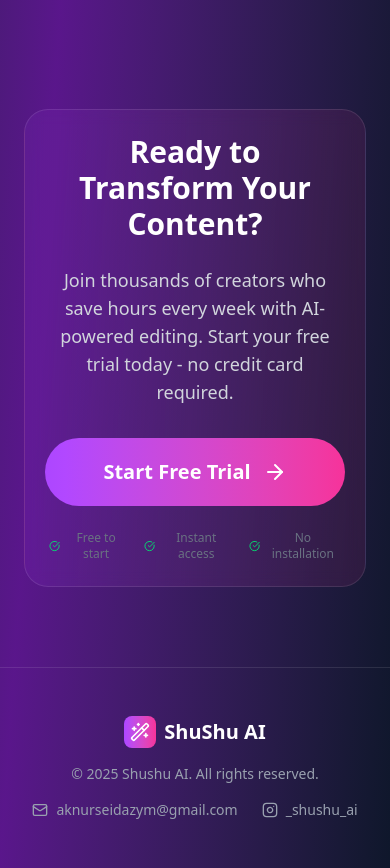
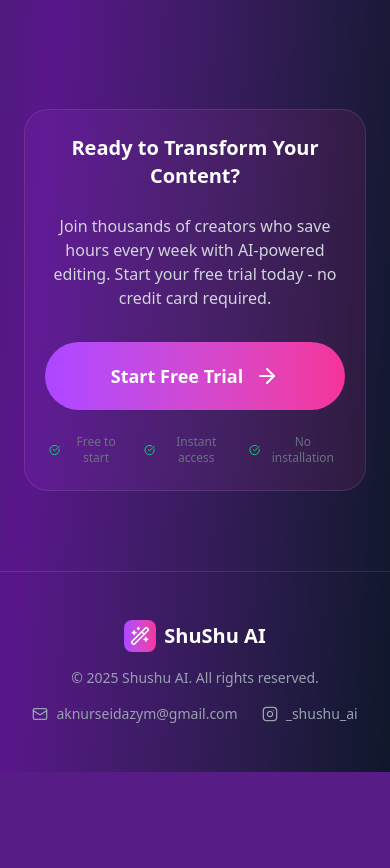
Before and after one commit to pokonti/shushu-ai-frontend-js, a React (Vite) app: page / in a window 390 px wide. Shown: the part 4680-5548 px from the top of the page. After the commit the page ends 5452 px from the top, so only its background shows below. Built offline with nearby package versions, Linux system fonts and the light colour scheme; no server answers.

Commit message:
ui changes

```diff
--- a/src/pages/Home.jsx
+++ b/src/pages/Home.jsx
@@ -22,7 +22,7 @@
 
   useEffect(() => {
     const handleScroll = () => {
-      // Show floating CTA after scrolling past hero section
+      // Show floating CTA after scrolling past hero section until end of page
       const scrollPosition = window.scrollY;
       setShowFloatingCTA(scrollPosition > 800);
     };
@@ -559,17 +559,17 @@
       <section className="py-20 px-6">
         <div className="max-w-4xl mx-auto text-center">
           <div className="bg-gradient-to-r from-purple-500/10 to-pink-500/10 backdrop-blur-sm border border-white/10 rounded-3xl p-6 sm:p-8 md:p-12">
-            <h2 className="text-3xl sm:text-4xl md:text-5xl font-bold mb-6">
+            <h2 className="text-xl sm:text-2xl md:text-3xl font-bold mb-6">
               {t('home.cta.title')}
             </h2>
-            <p className="text-lg sm:text-xl text-gray-300 mb-8 max-w-2xl mx-auto">
+            <p className="text-base sm:text-lg text-gray-300 mb-8 max-w-2xl mx-auto">
               {t('home.cta.description')}
             </p>
 
             <div className="flex flex-col items-center justify-center space-y-6">
               {/* Primary CTA */}
               <Link to="/editor" className="group">
-                <button className="bg-gradient-to-r from-purple-500 to-pink-500 px-12 py-5 rounded-full font-bold text-xl hover:shadow-2xl hover:shadow-purple-500/25 transition-all hover:scale-105 flex items-center space-x-3 text-white border-0 min-w-[300px] justify-center">
+                <button className="bg-gradient-to-r from-purple-500 to-pink-500 px-12 py-5 rounded-full font-bold text-lg hover:shadow-2xl hover:shadow-purple-500/25 transition-all hover:scale-105 flex items-center space-x-3 text-white border-0 min-w-[300px] justify-center">
                   <span>{t('home.cta.button')}</span>
                   <ArrowRight className="w-6 h-6 group-hover:translate-x-1 transition-transform" />
                 </button>
@@ -598,16 +598,18 @@
       </section>
 
       {/* Floating CTA */}
-      {showFloatingCTA && (
-        <div className="fixed bottom-6 right-6 z-40 animate-in slide-in-from-bottom-4 duration-300">
-          <Link to="/editor" className="group">
-            <button className="bg-gradient-to-r from-purple-500 to-pink-500 px-6 py-3 rounded-full font-bold hover:shadow-2xl hover:shadow-purple-500/25 transition-all hover:scale-105 flex items-center space-x-2 text-white border-0 shadow-xl">
-              <span>{t('home.floating.enhanceAudio', 'Enhance Audio')}</span>
-              <ArrowRight className="w-4 h-4 group-hover:translate-x-1 transition-transform" />
-            </button>
-          </Link>
-        </div>
-      )}
+      <div className={`fixed bottom-[74px] right-6 z-40 transition-all duration-500 ease-in-out transform ${
+        showFloatingCTA
+          ? 'opacity-100 translate-y-0 scale-100'
+          : 'opacity-0 translate-y-4 scale-95 pointer-events-none'
+      }`}>
+        <Link to="/editor" className="group">
+          <button className="bg-gradient-to-r from-purple-500 to-pink-500 px-6 py-3 rounded-full font-bold hover:shadow-2xl hover:shadow-purple-500/25 transition-all duration-300 hover:scale-105 flex items-center space-x-2 text-white border-0 shadow-xl">
+            <span>{t('home.floating.enhanceAudio', 'Enhance Audio')}</span>
+            <ArrowRight className="w-4 h-4 group-hover:translate-x-1 transition-transform duration-200" />
+          </button>
+        </Link>
+      </div>
 
       <Footer/>
     </div>
```
